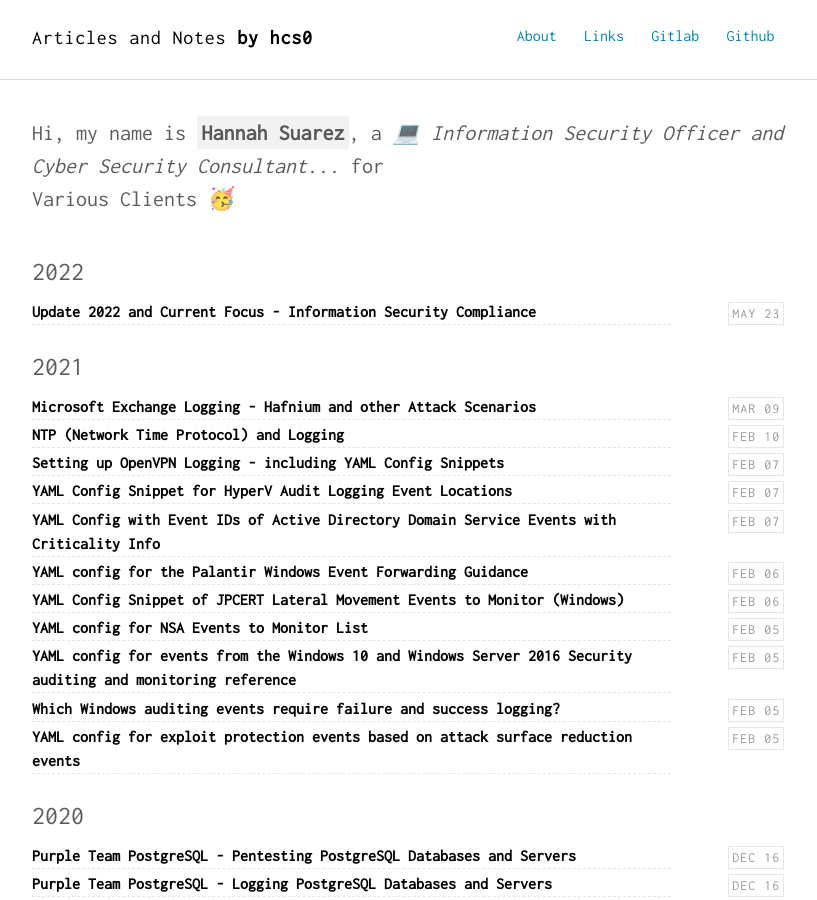
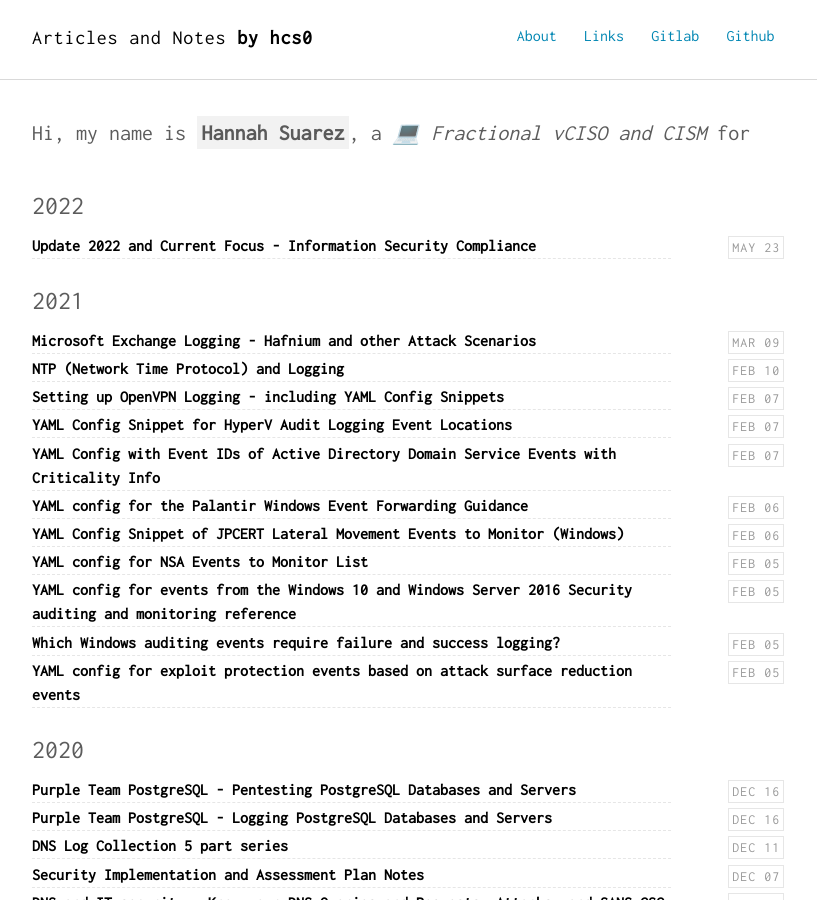
Before and after one commit to HannahSuarez/hannahsuarez.github.io, a Jekyll site: the page built from index.html, in a window 1280 px wide and 900 px high. Shown: the whole window, without its empty margins (232-1049 px from the left). Built offline with Jekyll 4.4.1, drawn with Linux system fonts in a browser that asks for light colours; nearby versions of some CDN libraries.

Commit message:
Update _config.yml

```diff
--- a/_config.yml
+++ b/_config.yml
@@ -28,8 +28,8 @@ sass:
 # Author settings
 author:
   name     : "Hannah Suarez"
-  job      : "💻 Information Security Officer and Cyber Security Consultant..."
-  bio      : "Various Clients 🥳"
+  job      : "💻 Fractional vCISO and CISM"
+  bio      : ""
   thumb    : /images/hannahsuarez.jpg
   url      : http://hannahsuarez.github.io
   github   : http://github.com/hcs0
```
